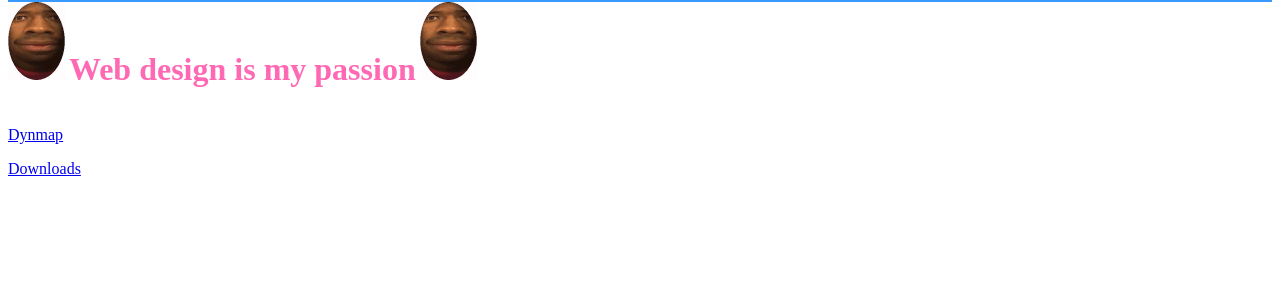
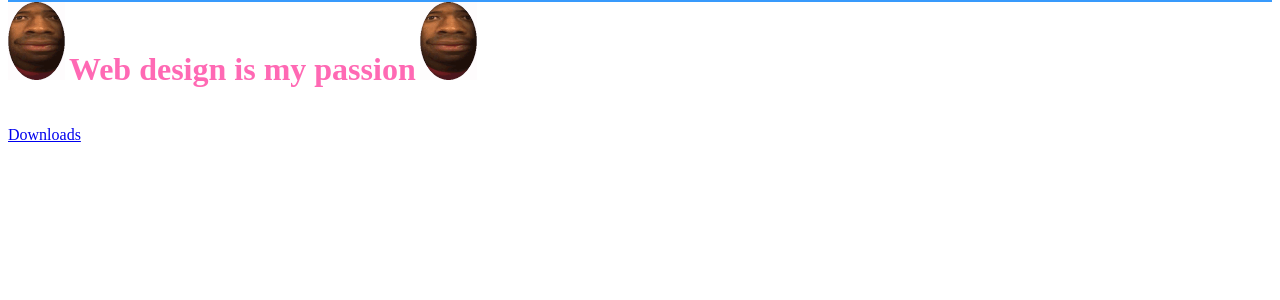
Before and after one commit to I-D-I-O-T-S-S/website, a PHP site: page / in a window 1280 px wide. Shown: the part 306-606 px from the top of the page. Run offline with PHP 8.4, Linux system fonts and the light colour scheme; data that the repository does not hold is empty.

Commit message:
Remove dynmap link

```diff
--- a/IDIOTSS/index.php
+++ b/IDIOTSS/index.php
@@ -8,8 +8,8 @@
         <img src="<?php echo $path?>/images/egg.gif" style="display:inline-block" height=10%>
         <h1 style="display:inline-block; color:hotpink">Web design is my passion</h1>
         <img src="<?php echo $path?>/images/egg.gif" style="display:inline-block" height=10%>
-        <p><a href="<?php echo $path?>/dynmap">Dynmap</a></p>
-        <!-- <p><a href="<?php echo $path?>/train-map">Trains</a></p> -->
+        <!-- <p><a href="<?php echo $path?>/dynmap">Dynmap</a></p>
+        <p><a href="<?php echo $path?>/train-map">Trains</a></p> -->
         <p><a href="<?php echo $path?>/downloads">Downloads</a></p>
     </body>
 </html>
```
